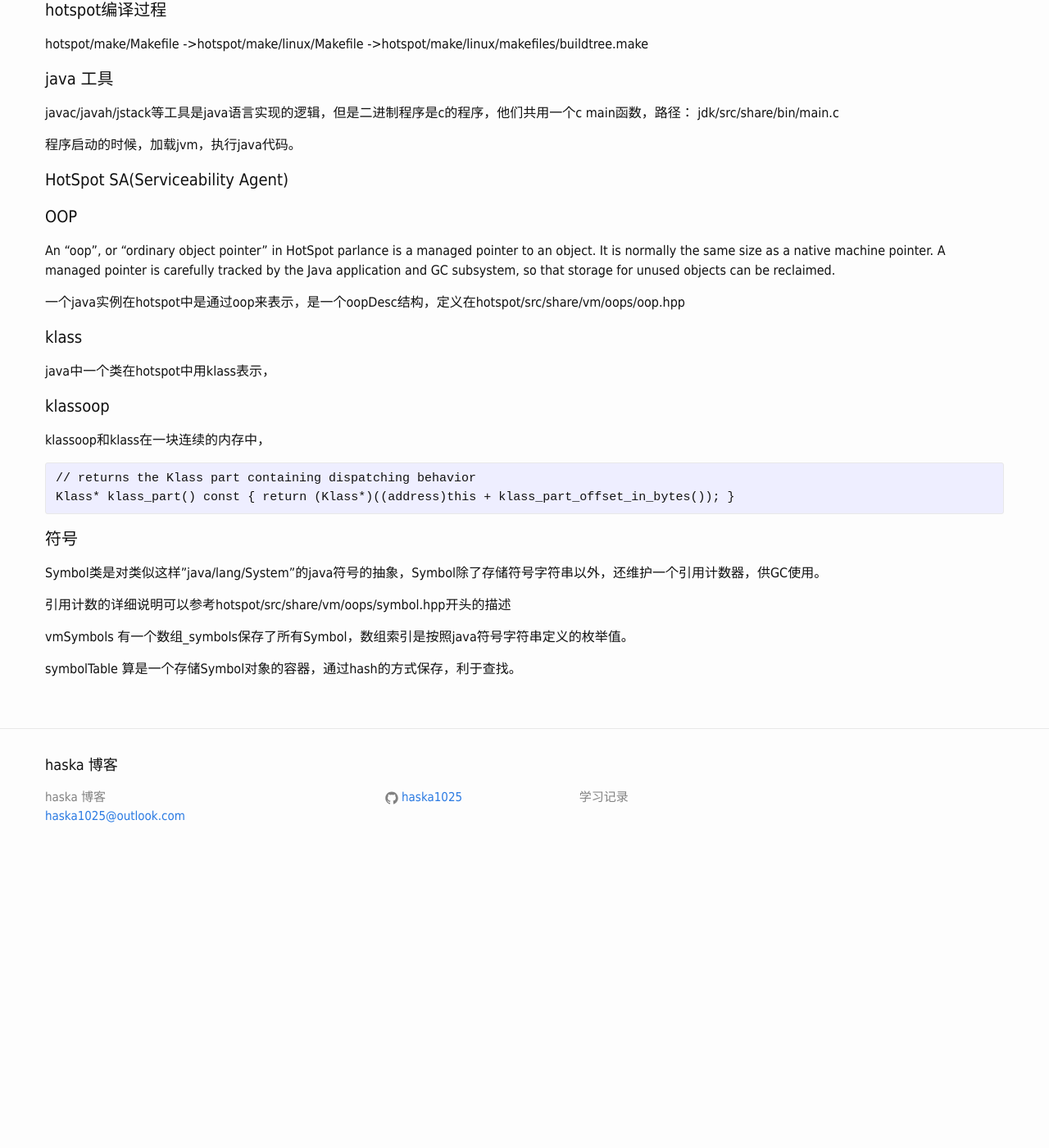
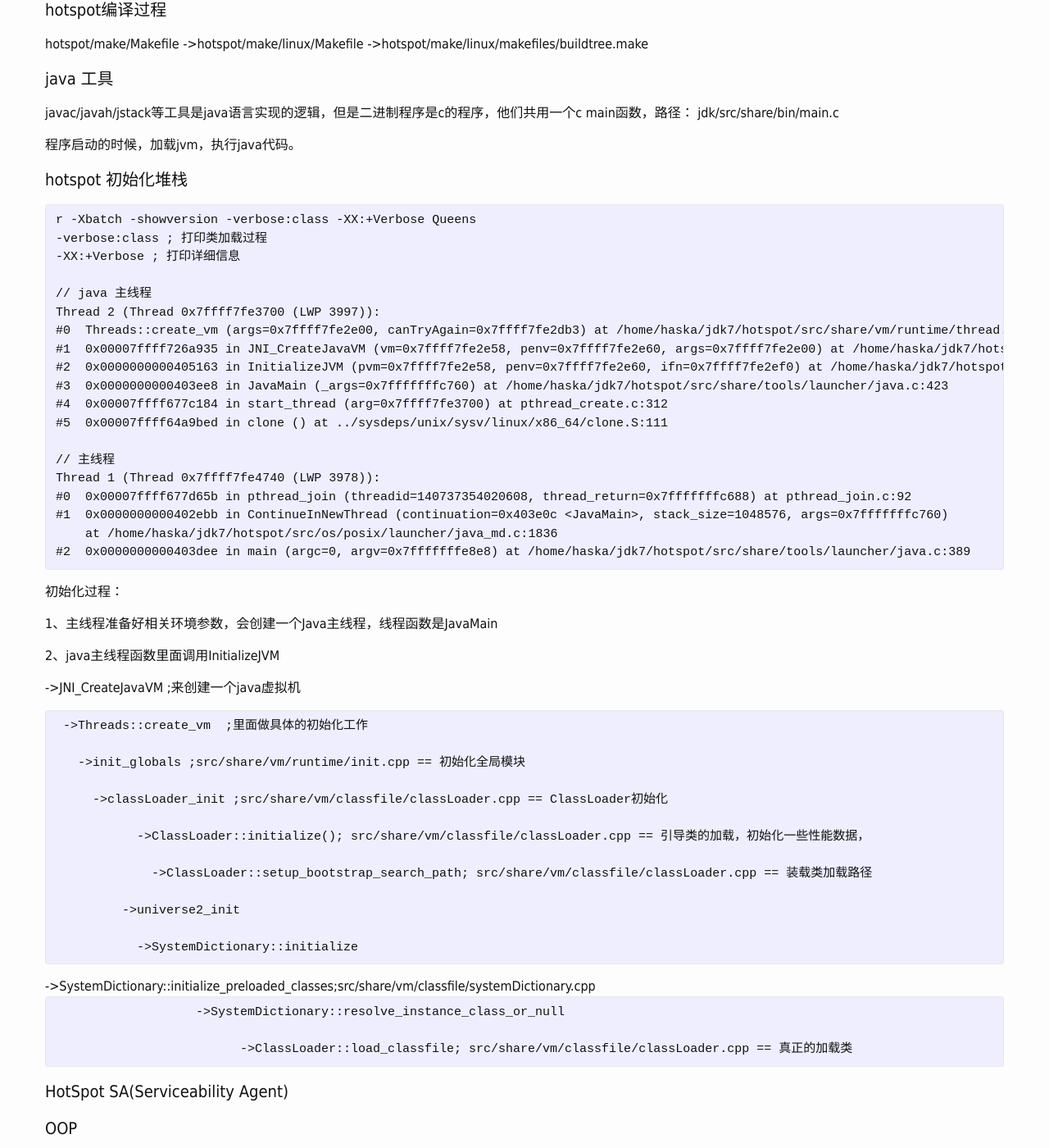
Before and after one commit to haska1025/haska1025.github.io, a Jekyll site: the page built from _posts/2017-09-05-about_openjdk7.md, in a window 1280 px wide and 1400 px high, scrolled down 257 px. Shown: the whole window at 82% size. Built offline with Jekyll 4.4.1, drawn with Linux system fonts in a browser that asks for light colours; before the commit the page ends 1323 px from its top, so only the background shows below that.

Commit message:
Add new changes

````diff
--- a/_posts/2017-09-05-about_openjdk7.md
+++ b/_posts/2017-09-05-about_openjdk7.md
@@ -18,6 +18,58 @@ javac/javah/jstack等工具是java语言实现的逻辑，但是二进制程序
 jdk/src/share/bin/main.c
 
 程序启动的时候，加载jvm，执行java代码。
+
+#### hotspot 初始化堆栈
+
+```c
+r -Xbatch -showversion -verbose:class -XX:+Verbose Queens
+-verbose:class ; 打印类加载过程
+-XX:+Verbose ; 打印详细信息
+
+// java 主线程
+Thread 2 (Thread 0x7ffff7fe3700 (LWP 3997)):
+#0  Threads::create_vm (args=0x7ffff7fe2e00, canTryAgain=0x7ffff7fe2db3) at /home/haska/jdk7/hotspot/src/share/vm/runtime/thread.cpp:3012
+#1  0x00007ffff726a935 in JNI_CreateJavaVM (vm=0x7ffff7fe2e58, penv=0x7ffff7fe2e60, args=0x7ffff7fe2e00) at /home/haska/jdk7/hotspot/src/share/vm/prims/jni.cpp:3356
+#2  0x0000000000405163 in InitializeJVM (pvm=0x7ffff7fe2e58, penv=0x7ffff7fe2e60, ifn=0x7ffff7fe2ef0) at /home/haska/jdk7/hotspot/src/share/tools/launcher/java.c:1288
+#3  0x0000000000403ee8 in JavaMain (_args=0x7fffffffc760) at /home/haska/jdk7/hotspot/src/share/tools/launcher/java.c:423
+#4  0x00007ffff677c184 in start_thread (arg=0x7ffff7fe3700) at pthread_create.c:312
+#5  0x00007ffff64a9bed in clone () at ../sysdeps/unix/sysv/linux/x86_64/clone.S:111
+
+// 主线程
+Thread 1 (Thread 0x7ffff7fe4740 (LWP 3978)):
+#0  0x00007ffff677d65b in pthread_join (threadid=140737354020608, thread_return=0x7fffffffc688) at pthread_join.c:92
+#1  0x0000000000402ebb in ContinueInNewThread (continuation=0x403e0c <JavaMain>, stack_size=1048576, args=0x7fffffffc760)
+    at /home/haska/jdk7/hotspot/src/os/posix/launcher/java_md.c:1836
+#2  0x0000000000403dee in main (argc=0, argv=0x7fffffffe8e8) at /home/haska/jdk7/hotspot/src/share/tools/launcher/java.c:389
+```
+
+初始化过程：
+
+1、主线程准备好相关环境参数，会创建一个Java主线程，线程函数是JavaMain
+
+2、java主线程函数里面调用InitializeJVM
+
+   ->JNI_CreateJavaVM ;来创建一个java虚拟机
+
+     ->Threads::create_vm  ;里面做具体的初始化工作
+
+	   ->init_globals ;src/share/vm/runtime/init.cpp == 初始化全局模块
+
+	     ->classLoader_init ;src/share/vm/classfile/classLoader.cpp == ClassLoader初始化
+
+		   ->ClassLoader::initialize(); src/share/vm/classfile/classLoader.cpp == 引导类的加载，初始化一些性能数据，
+
+		     ->ClassLoader::setup_bootstrap_search_path; src/share/vm/classfile/classLoader.cpp == 装载类加载路径
+
+		 ->universe2_init
+
+		   ->SystemDictionary::initialize
+
+  		    ->SystemDictionary::initialize_preloaded_classes;src/share/vm/classfile/systemDictionary.cpp
+
+			   ->SystemDictionary::resolve_instance_class_or_null
+
+				 ->ClassLoader::load_classfile; src/share/vm/classfile/classLoader.cpp == 真正的加载类
 
 #### HotSpot SA(Serviceability Agent)
 
````
